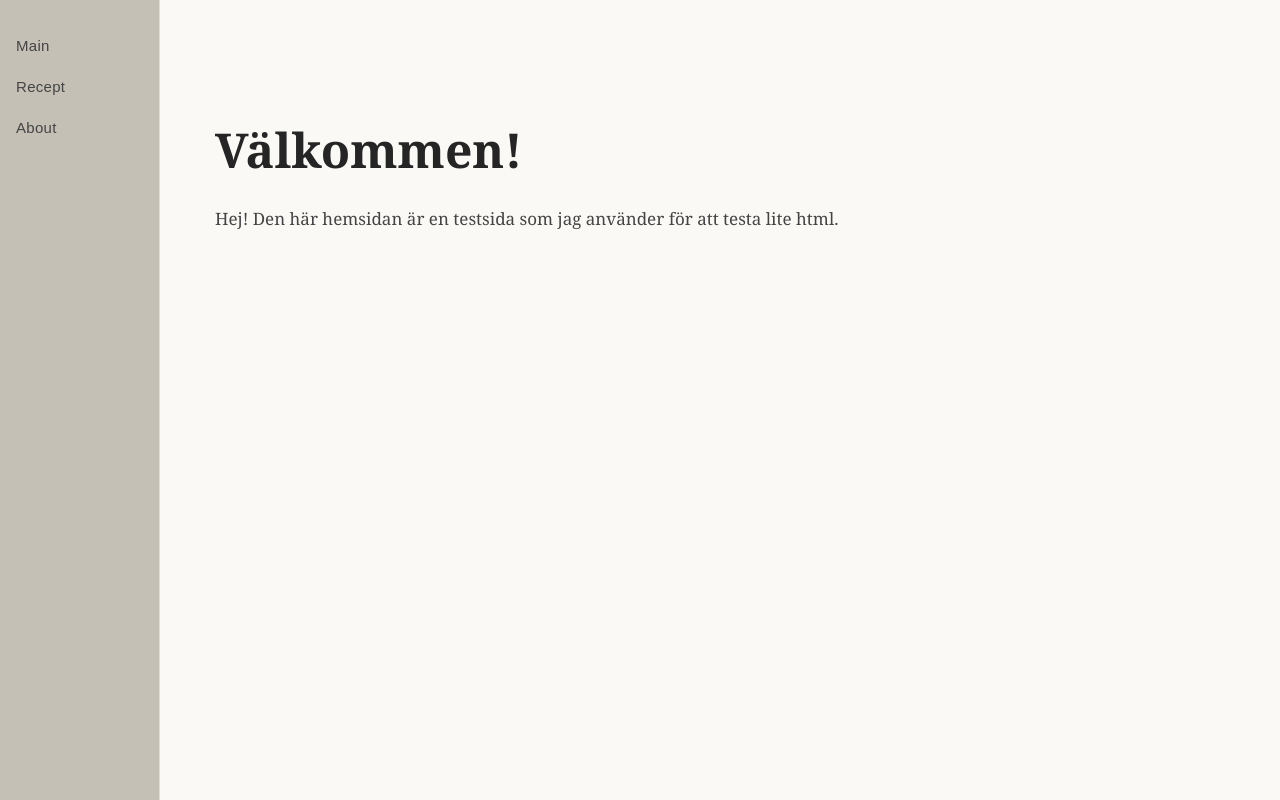
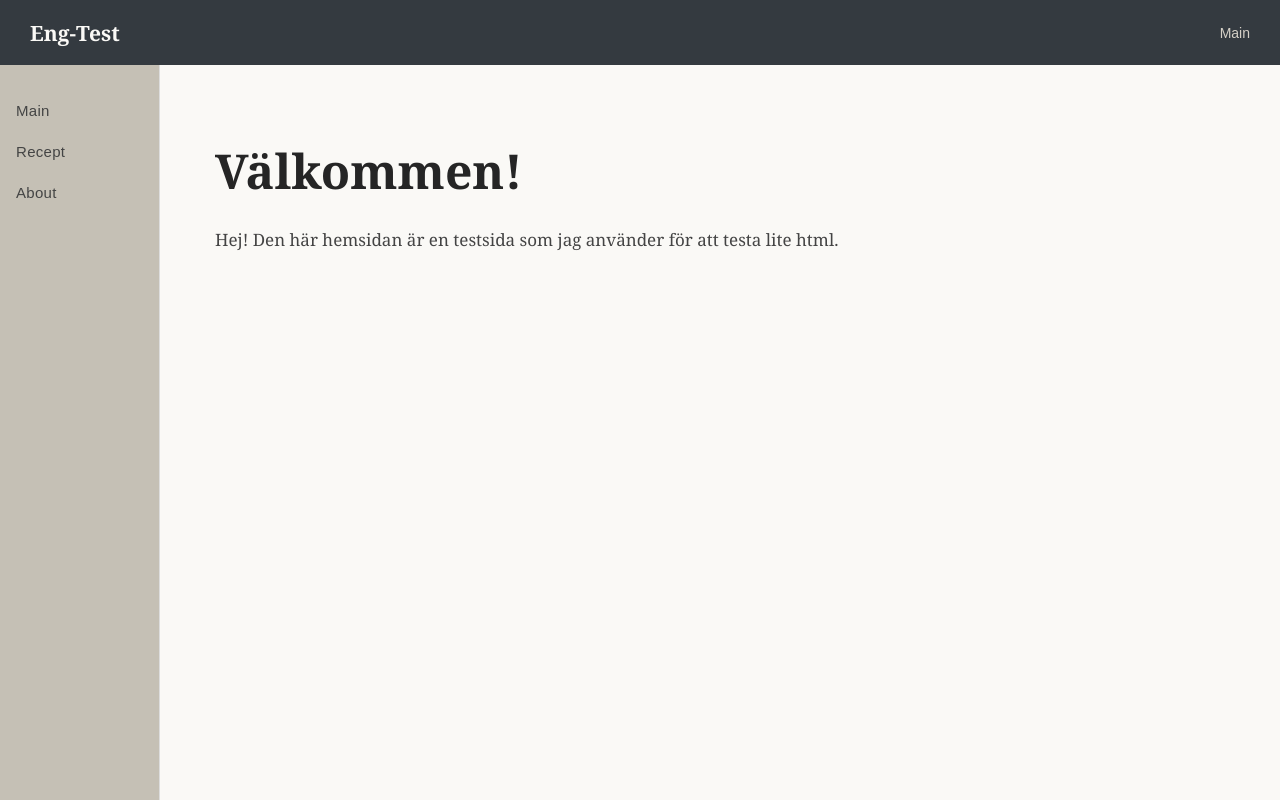
Before and after one commit to emil-eng-test/testpage, a plain HTML site: page index.html in a window 1280 px wide. Drawn offline with Linux system fonts and the light colour scheme.

Commit message:
Update style.css

```diff
--- a/style.css
+++ b/style.css
@@ -10,6 +10,7 @@ body {
 /* Main content */
 .content {
     margin-left: 160px;
+    margin-top: 65px;
     padding: 45px 55px;
     max-width: 900px;
 }
@@ -57,11 +58,48 @@ body {
 }
 
 
+/* Topbar */
+.topbar {
+    position: fixed;
+    top: 0;
+    left: 0;
+
+    width: 100%;
+    height: 65px;
+
+    background: #343A40;
+    color: #faf9f6;
+
+    display: flex;
+    align-items: center;
+    justify-content: space-between;
+
+    padding: 0 30px;
+    box-sizing: border-box;
+
+    z-index: 10;
+}
+
+/* Website name */
+.sitename {
+    font-family: Georgia, serif;
+    font-size: 21px;
+    font-weight: bold;
+}
+
+/* Current page name */
+.pagename {
+    font-family: Arial, sans-serif;
+    font-size: 14px;
+    color: #d5d0c7;
+}
+
+
 .sidenav {
-    height: 100vh;
+    height: calc(100vh - 65px);
     width: 160px;
     position: fixed;
-    top: 0;
+    top: 65px;
     left: 0;
     z-index: 1;
     background-color: #C5C0B5;
```
